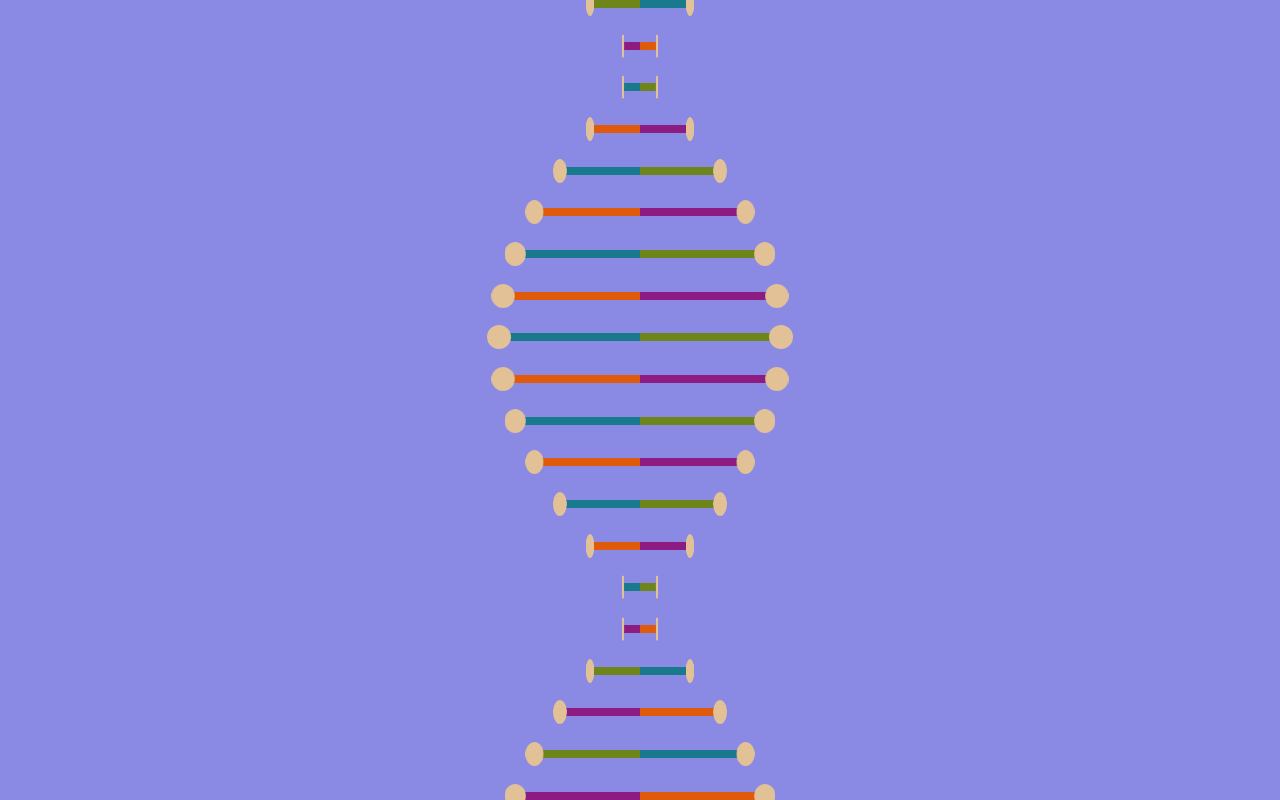
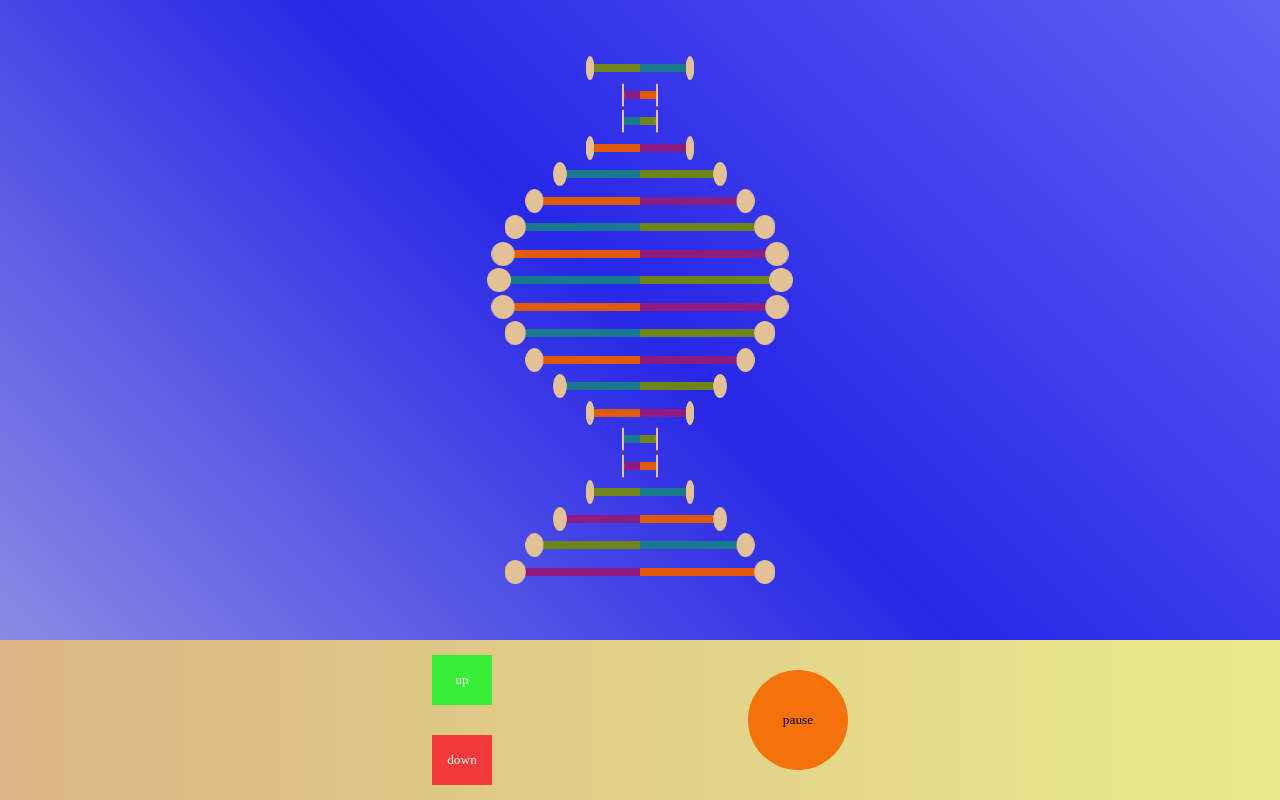
Before and after one commit to NuReLeS525/dna-model, a plain HTML site: page index.html in a window 1280 px wide. Drawn offline with Linux system fonts and the light colour scheme.

Commit message:
Add files via upload

```diff
--- a/index.html
+++ b/index.html
@@ -32,6 +32,15 @@
       <li class="pair" style="--i: 20"><span></span></li>
     </ul>
   </div>
+  <div class="interface">
+    <div class="speed__buttons">
+      <button class="speed__up" id="up">up</button>
+      <button class="speed__down" id="down">down</button>
+    </div>
+    <div class="pause">
+      <button class="pause__button" id="pause" onclick="toggle()">pause</button>
+    </div>
+  </div>
 </body>
 <script src="main.js"></script>
 </html>
--- a/main.js
+++ b/main.js
@@ -1,8 +1,37 @@
-let n = document.getElementsByClassName("pair").length;
-var root = document.documentElement;
+const up = document.getElementById("up");
+const down = document.getElementById("down");
+let duration = 1.3;
+var dnaDuration = document.documentElement.style.setProperty('--dna-duration', duration.toString() + 's');
 
-for (let i = 16; i>0; i--) {
-  console.log(i)
-  console.log(0.05*i.toString()+'s')
-  root.style.setProperty('--i', i.toString()+'s');
+
+up.addEventListener("click", function(e) {
+  duration = duration - 0.1;
+  document.documentElement.style.setProperty('--dna-duration', duration.toString() + 's');
+  console.log(duration)
+});
+
+down.addEventListener("click", function(e) {
+  duration = duration + 0.1;
+  document.documentElement.style.setProperty('--dna-duration', duration.toString() + 's');
+  console.log(duration)
+});
+
+const pause = document.getElementById("pause");
+
+// pause.addEventListener("click", function(e) {
+//   document.documentElement.style.setProperty('--dna-duration', '0s')
+// });
+
+var toggled = false;
+function toggle() {
+  if (!toggled) {
+    toggled = true;
+    document.documentElement.style.setProperty('--dna-duration', '0s');
+    return;
+  }
+  if (toggled) {
+    toggled = false;
+    document.documentElement.style.setProperty('--dna-duration', duration.toString() + 's')
+    return;
+  }
 }
--- a/style.css
+++ b/style.css
@@ -1,8 +1,8 @@
 .dna {
   display: flex;
   overflow: hidden;
-  height: 100%;
-  background: rgb(138, 138, 228);
+  height: 80%;
+  background: linear-gradient(45deg, rgb(138, 138, 228), rgb(39, 39, 231), rgb(96, 96, 243));
   align-items: center;
   justify-content: center;
 }
@@ -16,17 +16,17 @@
 }
 
 :root {
-  --dna-delay: var(--i);
+  --dna-duration: 1.3s;
 }
 
 .pair__container > li {
   animation:
     rotation
     linear
-    1.3s
+    var(--dna-duration)
     calc(var(--i) * 0.05s)
-    /* alternate */
-    infinite;
+    /* reverse */
+    infinite
   /* animation: name duration timing-function delay iteration-count direction fill-mode; */
 }
 
@@ -76,3 +76,59 @@
     /* transform: scaleX(0) */
   }
 }
+
+.interface {
+  height: 20%;
+  background: linear-gradient(90deg, rgb(218, 181, 133), rgb(233, 235, 139));
+  display: flex;
+  justify-content: center;
+  align-items: center;
+  gap: 20%;
+}
+
+.speed__buttons {
+  display: flex;
+  flex-direction: column;
+  min-height: 100px;
+  width: 60px;
+  gap: 30px;
+  /* background:rgb(39, 39, 231); */
+  justify-content: space-between;
+  align-items: center;
+}
+
+.speed__up {
+  display: inline-block;
+  width: 100%;
+  height: 50px;
+  background: rgb(56, 238, 56);
+  color: #fff;
+}
+
+.speed__down {
+  display: inline-block;
+  width: 100%;
+  height: 50px;
+  background: #f33a3a;
+  color: #fff;
+  /* border-left: 7px solid;
+  border-right: 7px solid transparent;
+  border-bottom: 7px solid #f33a3a; */
+}
+
+.pause {
+  width: 100px;
+  height: 100px;
+  /* background: blue; */
+  display: flex;
+  justify-content: center;
+  align-items: center;
+}
+
+.pause__button {
+  display: inline-block;
+  background: rgb(243, 115, 10);
+  border-radius: 50%;
+  width: 100%;
+  height: 100%;
+}
```
